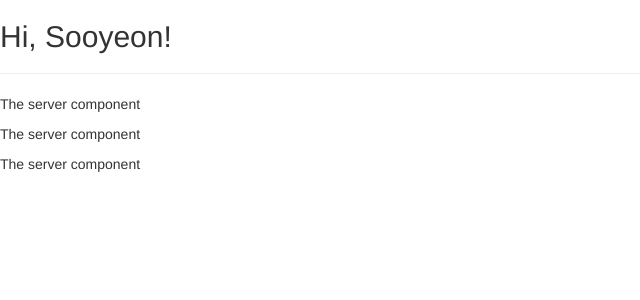
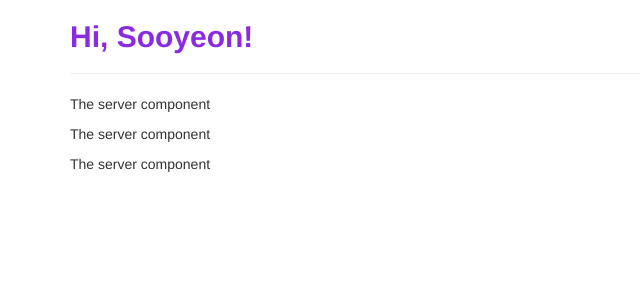
Before and after one commit to berkagmpp/my-first-app__angular, an Angular app: page / in a window 1280 px wide. Shown: the top 300 px of the page, without its empty margins (0-640 px from the left). Built offline with nearby package versions, Linux system fonts and the light colour scheme.

Commit message:
design: Add css to app

```diff
--- a/src/app/app.component.css
+++ b/src/app/app.component.css
@@ -0,0 +1,4 @@
+h2 {
+    color: blueviolet;
+    font-weight: bold;
+}
--- a/src/app/app.component.html
+++ b/src/app/app.component.html
@@ -1,3 +1,9 @@
-<h2>Hi, Sooyeon!</h2>
-<hr>
-<app-servers></app-servers>
+<div class="container">
+    <div class="row">
+        <div class="col-xs-12">
+            <h2>Hi, Sooyeon!</h2>
+            <hr>
+            <app-servers></app-servers>
+        </div>
+    </div>
+</div>
```
